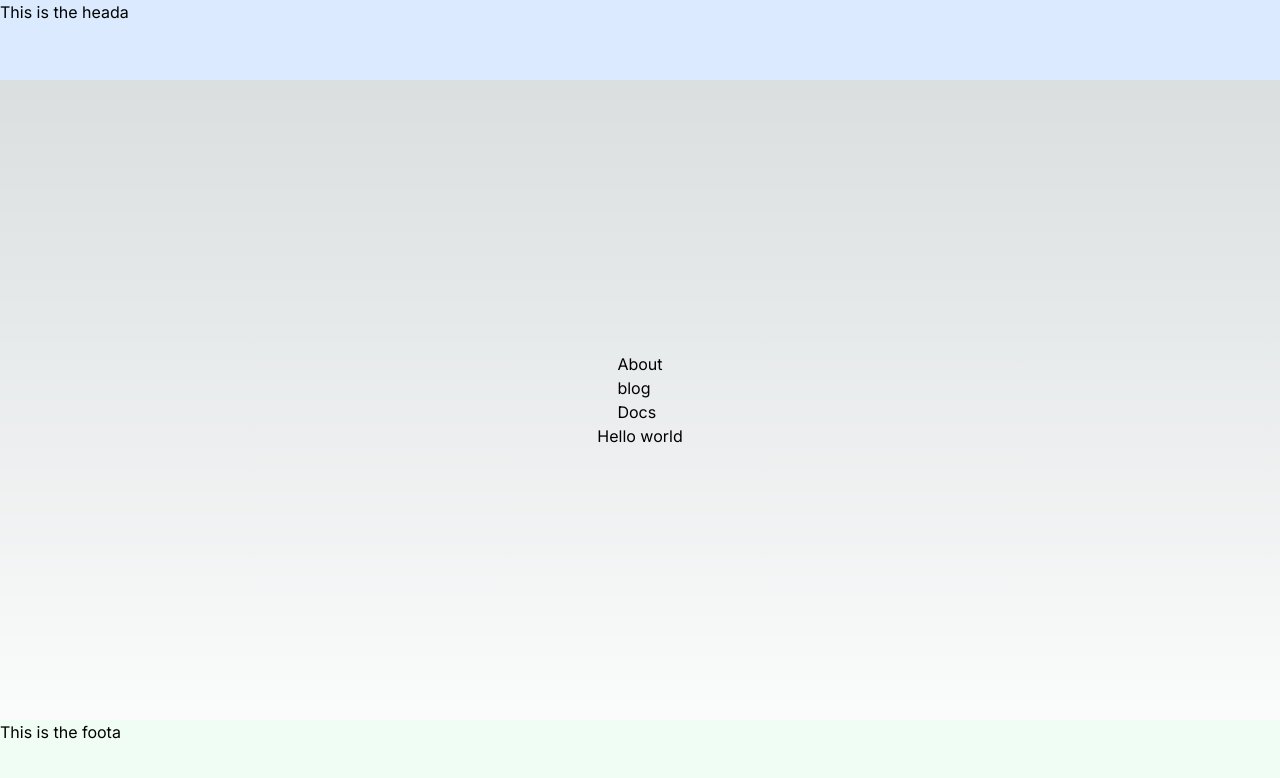
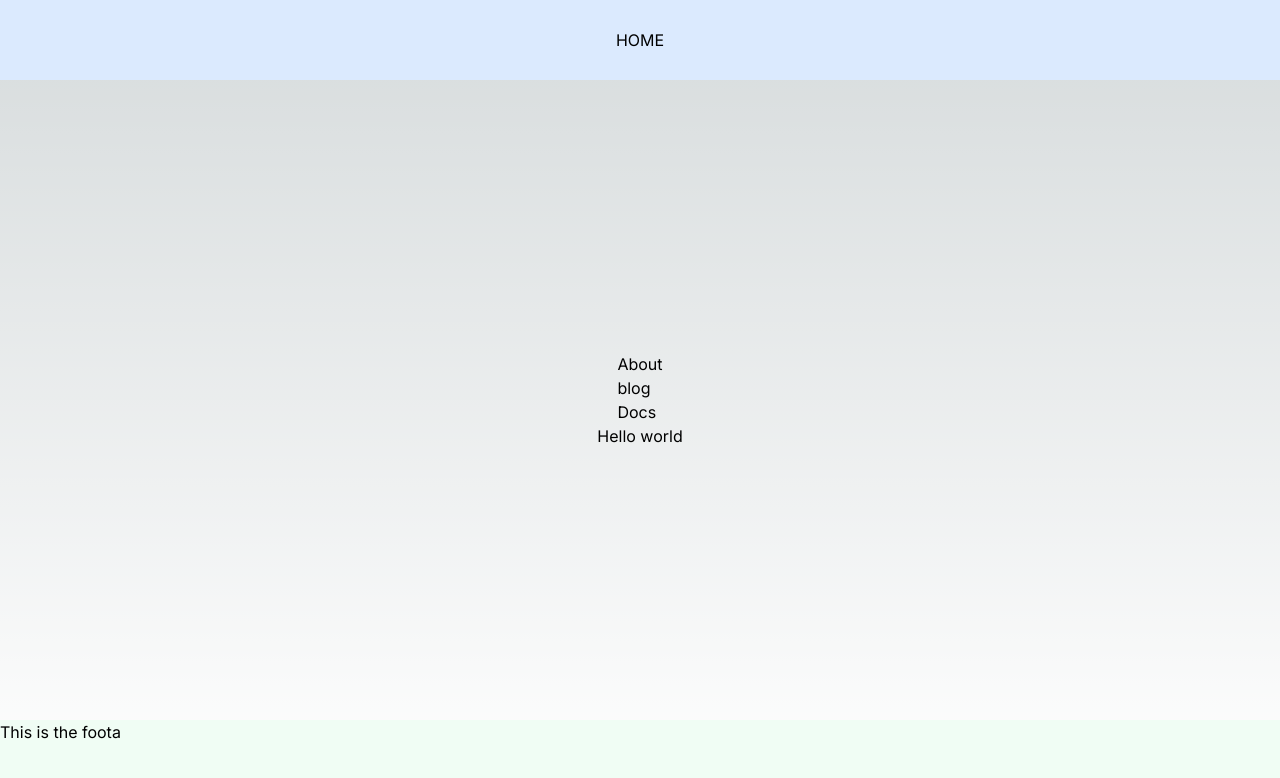
Before and after one commit to KishoreVB70/next-playground, a Next.js app: page / in a window 1280 px wide. Shown: the top 778 px of the page. Built offline with nearby package versions, Linux system fonts and the light colour scheme.

Commit message:
added link tag to home in the header in the root layout

```diff
--- a/src/app/layout.tsx
+++ b/src/app/layout.tsx
@@ -1,6 +1,7 @@
 import type { Metadata } from "next";
 import { Inter } from "next/font/google";
 import "./globals.css";
+import Link from "next/link";
 
 const inter = Inter({ subsets: ["latin"] });
 
@@ -20,13 +21,13 @@ export default function RootLayout({
   return (
     <html lang="en">
       <body className={inter.className}>
-        <div className="w-screen h-[10vh] bg-blue-100 text-black">
-          <h1>This is the heada</h1>
-        </div>
+        <header className="flex items-center justify-center w-screen h-[10vh] bg-blue-100 text-black">
+          <h1> <Link href={"/"}>HOME</Link></h1>
+        </header>
         {children}
-        <div className="w-screen h-[10vh] bg-green-50 text-black">
+        <footer className="w-screen h-[10vh] bg-green-50 text-black">
           <h1>This is the foota</h1>
-        </div>
+        </footer>
       </body>
     </html>
   );
```
